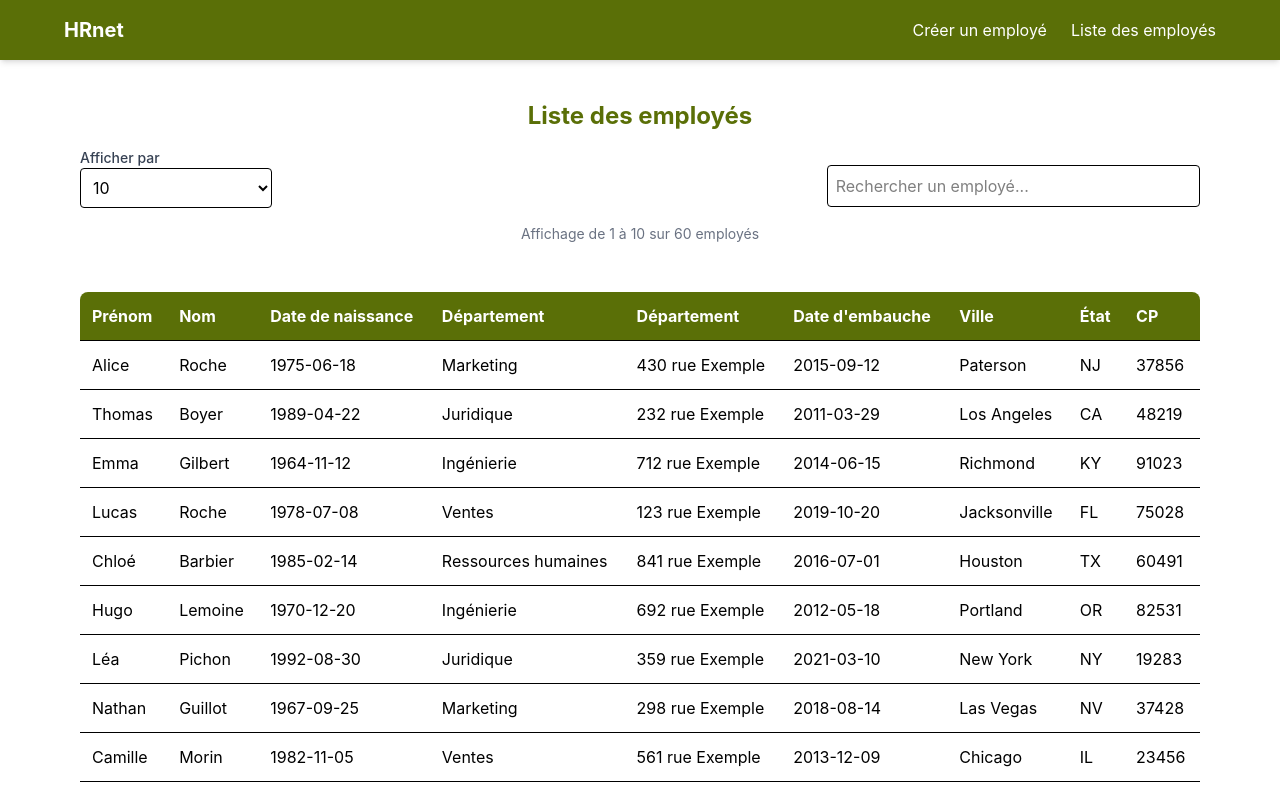
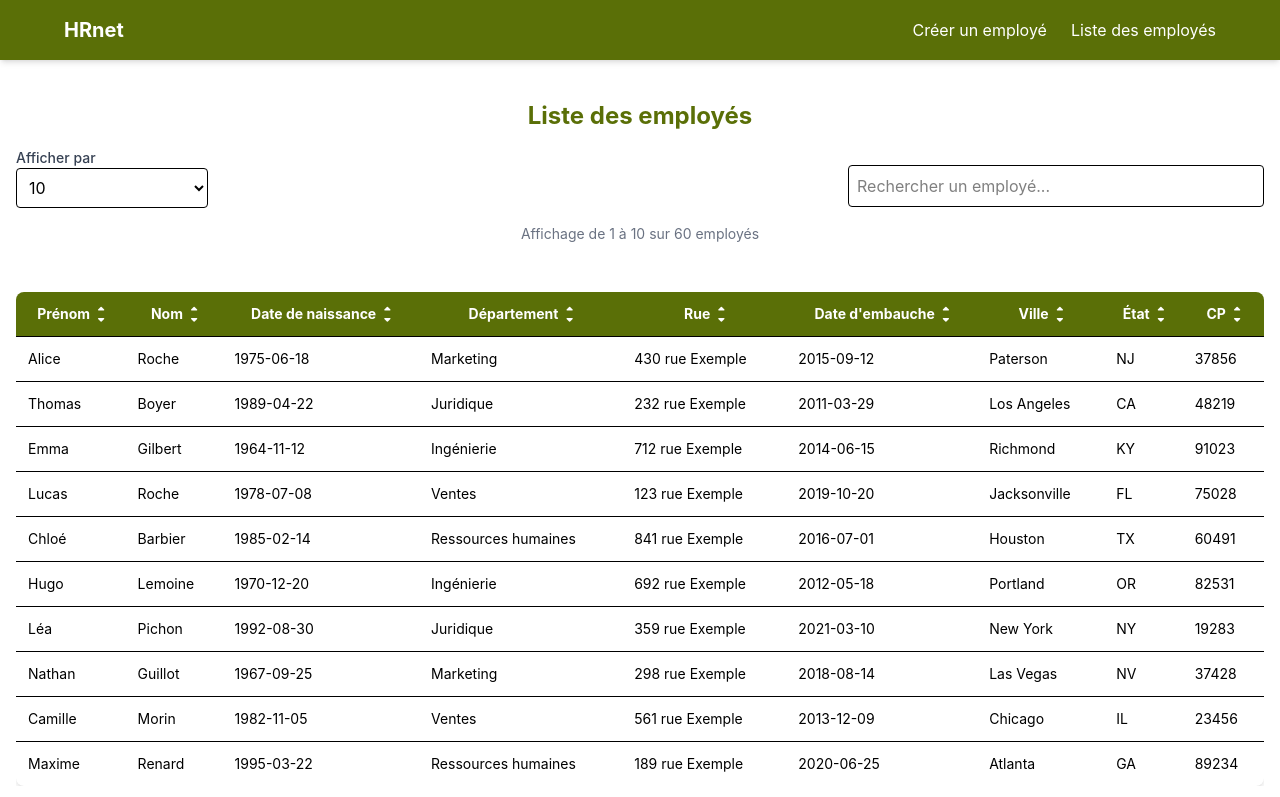
Before and after one commit to stephanievanoverberghe/ocr-p14-hrnet, a React (Vite) app: page /list in a window 1280 px wide. Shown: the top 797 px of the page. Built offline with nearby package versions, Linux system fonts and the light colour scheme.

Commit message:
feat: sort table column

```diff
--- a/src/components/Table.jsx
+++ b/src/components/Table.jsx
@@ -1,9 +1,11 @@
 import PropTypes from 'prop-types';
-import { useMemo } from 'react';
-import { flexRender, getCoreRowModel, useReactTable, createColumnHelper } from '@tanstack/react-table';
+import { useMemo, useState } from 'react';
+import { flexRender, getCoreRowModel, useReactTable, createColumnHelper, getSortedRowModel } from '@tanstack/react-table';
 import states from '../data/states';
 
 function Table({ data }) {
+    const [sorting, setSorting] = useState([]);
+
     const columnHelper = createColumnHelper();
 
     // ✅ Convertir le nom de l'État en abréviation
@@ -17,10 +19,10 @@ function Table({ data }) {
         () => [
             columnHelper.accessor('firstName', { header: 'Prénom' }),
             columnHelper.accessor('lastName', { header: 'Nom' }),
-            columnHelper.accessor('dateOfBirth', { header: 'Date de naissance' }),
+            columnHelper.accessor('dateOfBirth', { header: 'Date de naissance', sortingFn: 'datetime' }),
             columnHelper.accessor('department', { header: 'Département' }),
-            columnHelper.accessor('street', { header: 'Département' }),
-            columnHelper.accessor('startDate', { header: "Date d'embauche" }),
+            columnHelper.accessor('street', { header: 'Rue' }),
+            columnHelper.accessor('startDate', { header: "Date d'embauche", sortingFn: 'datetime' }),
             columnHelper.accessor('city', { header: 'Ville' }),
             columnHelper.accessor('state', {
                 header: 'État',
@@ -35,7 +37,10 @@ function Table({ data }) {
     const table = useReactTable({
         data,
         columns,
+        state: { sorting },
+        onSortingChange: setSorting,
         getCoreRowModel: getCoreRowModel(),
+        getSortedRowModel: getSortedRowModel(),
     });
 
     return (
@@ -44,11 +49,30 @@ function Table({ data }) {
                 <thead className="bg-[#5a6f07] text-white">
                     {table.getHeaderGroups().map((headerGroup) => (
                         <tr key={headerGroup.id}>
-                            {headerGroup.headers.map((header) => (
-                                <th key={header.id} className="p-3 text-left">
-                                    {flexRender(header.column.columnDef.header, header.getContext())}
-                                </th>
-                            ))}
+                            {headerGroup.headers.map((header) => {
+                                const isSorted = header.column.getIsSorted();
+                                const isAscending = isSorted === 'asc';
+                                const isDescending = isSorted === 'desc';
+                                return (
+                                    <th key={header.id} className="p-3 text-left">
+                                        <div className="flex items-center justify-center text-sm">
+                                            {/* Titre de la colonne */}
+                                            <span>{flexRender(header.column.columnDef.header, header.getContext())}</span>
+
+                                            {/* Flèches de tri (haut et bas) */}
+                                            <div
+                                                className="ml-2 flex flex-col items-center text-[10px] cursor-pointer"
+                                                onClick={() => {
+                                                    header.column.toggleSorting();
+                                                }}
+                                            >
+                                                <i className={`fa-solid fa-caret-up ${isAscending ? 'text-emerald-500' : ''} block`}></i>
+                                                <i className={`fa-solid fa-caret-down ${isDescending ? 'text-red-500' : ''} block`}></i>
+                                            </div>
+                                        </div>
+                                    </th>
+                                );
+                            })}
                         </tr>
                     ))}
                 </thead>
--- a/src/pages/EmployeeListPage.jsx
+++ b/src/pages/EmployeeListPage.jsx
@@ -53,7 +53,7 @@ function EmployeeListPage() {
     const endEmployee = Math.min(indexOfLastEmployee, totalEmployees);
 
     return (
-        <div className="lg:max-w-6xl mx-auto mt-6 p-4 w-full">
+        <div className="lg:max-w-7xl mx-auto mt-6 p-4 w-full">
             <h1 className="text-2xl font-bold text-center text-[#5a6f07] mb-4">Liste des employés</h1>
 
             <div className="flex flex-col md:flex-row md:justify-between md:items-center w-full">
@@ -109,7 +109,7 @@ function EmployeeListPage() {
                     <EmployeeCards employees={currentEmployees} />
 
                     {/* Affichage Desktop: Tableau */}
-                    <div className="mt-6 lg:block overflow-x-auto">
+                    <div className="mt-6 lg:block overflow-x-auto text-sm">
                         <Table data={currentEmployees} />
                     </div>
 
```
